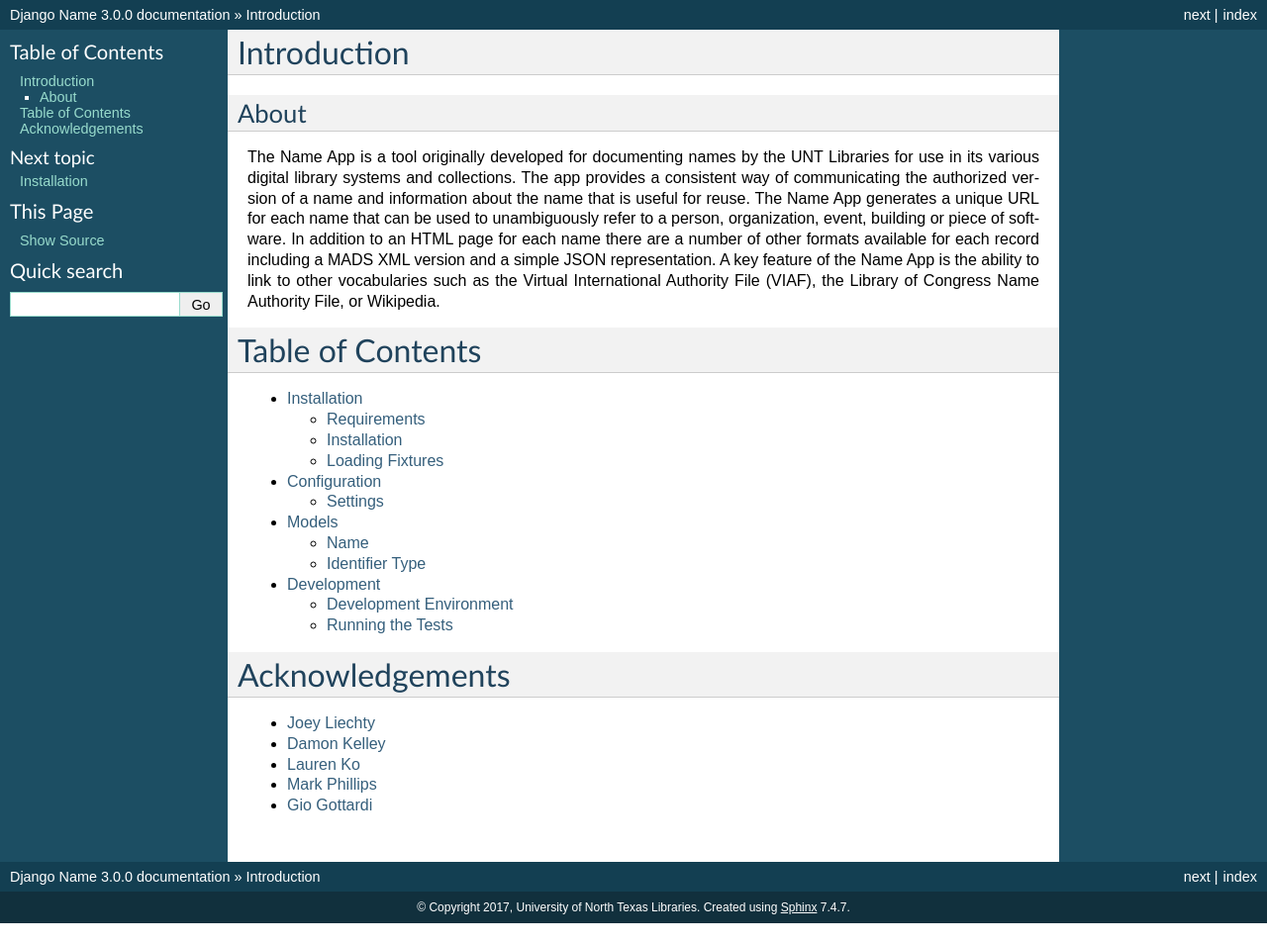
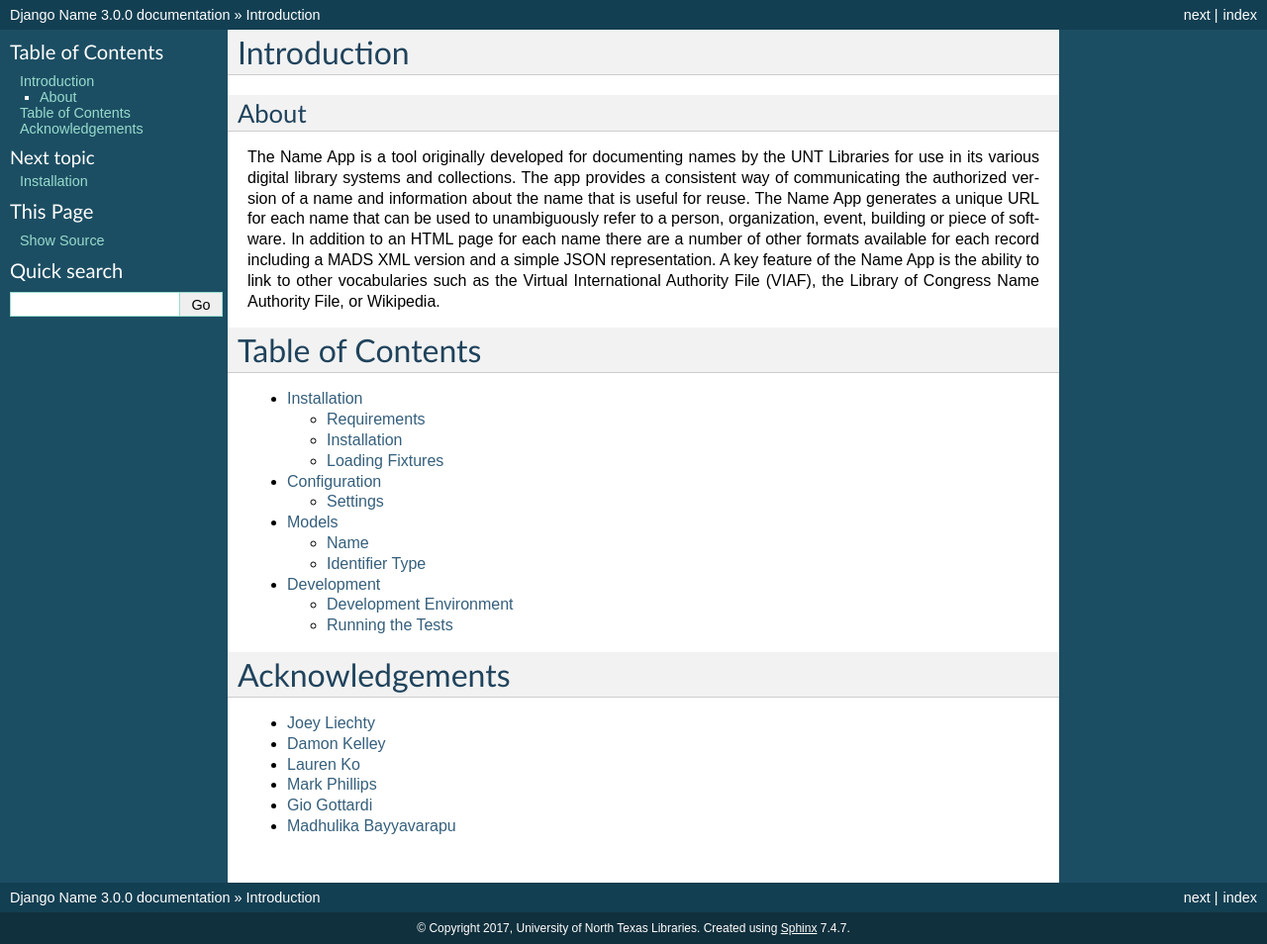
Before and after one commit to unt-libraries/django-name, a Sphinx documentation site: the page built from docs/index.rst, in a window 1280 px wide. Shown: the whole page at 99% size. Built offline with Sphinx 7.4.7, drawn with Linux system fonts in a browser that asks for light colours; before the commit the page ends 933 px from its top, so only the background shows below that.

Commit message:
Add name to the list

```diff
--- a/docs/index.rst
+++ b/docs/index.rst
@@ -31,6 +31,7 @@
 - `Lauren Ko`_
 - `Mark Phillips`_
 - `Gio Gottardi`_
+- `Madhulika Bayyavarapu`_
 
 .. _`Joey Liechty`: https://github.com/yeahdef
 .. _`Damon Kelley`: https://github.com/damonkelley
```
